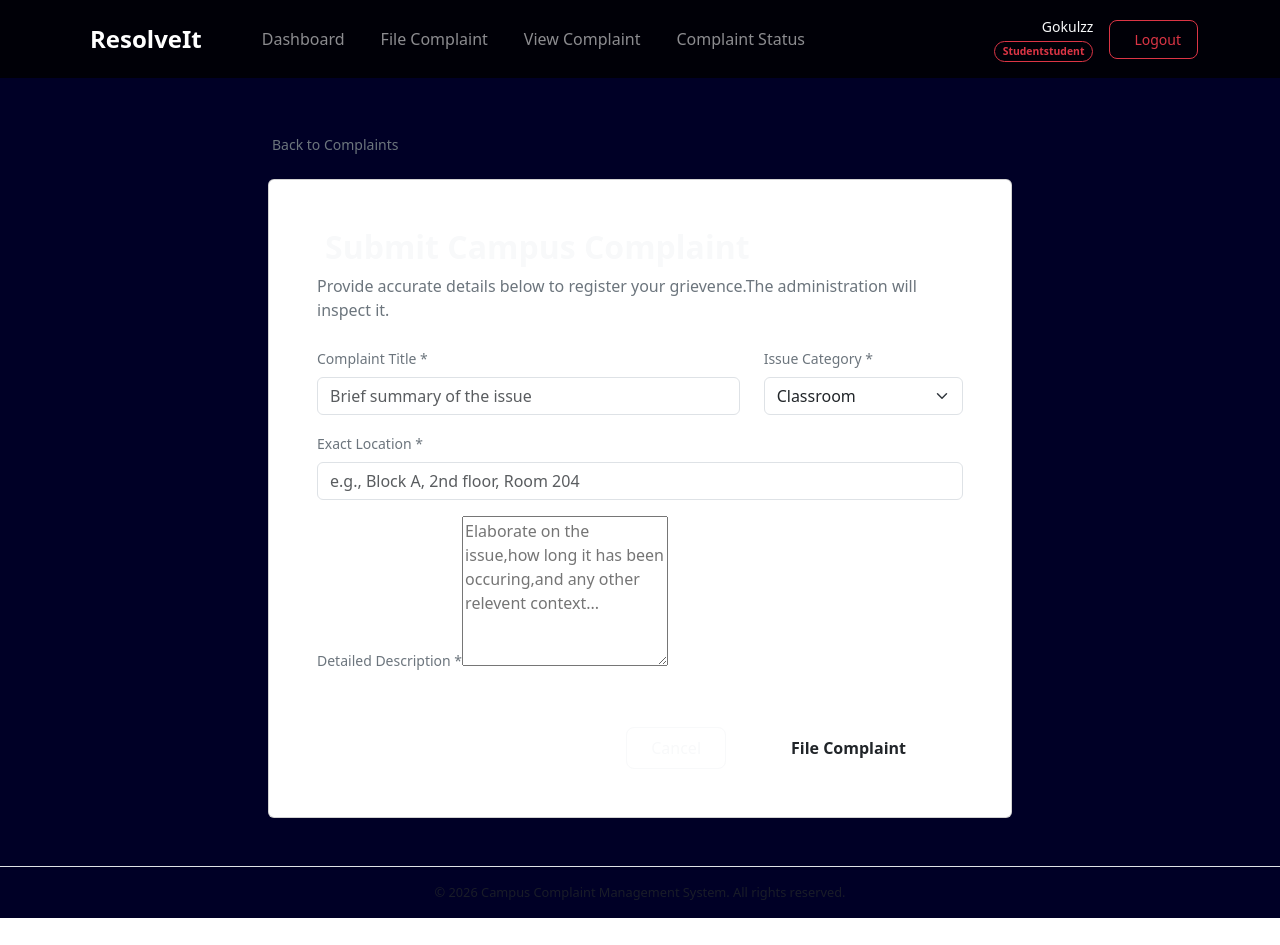
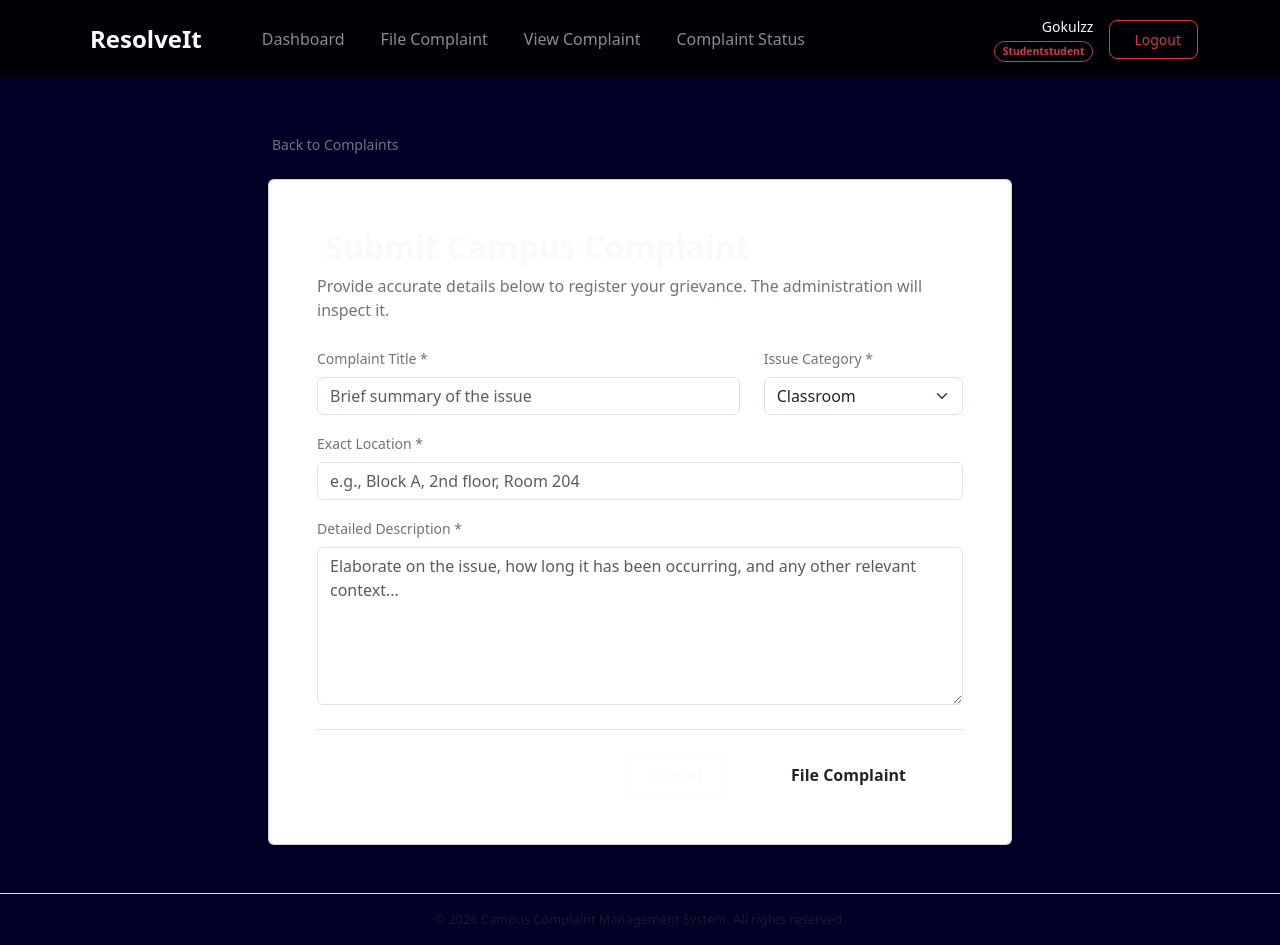
Before and after one commit to GOKULLSS/ResolveIt, a React (Vite) app in the folder frontend/: page /submit-complaint in a window 1280 px wide. Before the commit the page ends 918 px from the top, so only its background shows below. Built offline with nearby package versions, Linux system fonts and the light colour scheme; the HTML template or start-up script is replaced by a standard one.

Commit message:
add page added 2

```diff
--- a/frontend/src/pages/StudentSubmit.jsx
+++ b/frontend/src/pages/StudentSubmit.jsx
@@ -1,8 +1,6 @@
-import React, { useEffect, useState } from 'react'
+import React, { useEffect, useState } from 'react';
 import { useNavigate, useParams, Link } from 'react-router-dom';
 import axios from 'axios';
-
-
 
 const categories = [
   'Classroom',
@@ -15,6 +13,8 @@ const categories = [
   'Cleanliness',
   'Other'
 ];
+
+// ==========================================
 // 1. DUMMY DATA FOR TESTING
 // ==========================================
 const dummyComplaints = [
@@ -49,28 +49,39 @@ const StudentSubmit = () => {
   const isEditMode = !!id;
   const Navigate = useNavigate();
 
-  const [title,setTitle] = useState('');
-  const [category,setCategory] = useState(categories[0]);
-  const [description,setDescription] = useState('');
-  const [location,setLocation] = useState('');
+  const [title, setTitle] = useState('');
+  const [category, setCategory] = useState(categories[0]);
+  const [description, setDescription] = useState('');
+  const [location, setLocation] = useState('');
 
-  const [loading,setLoading] = useState(false);
-  const [fetchLoading,setFetchLoading] = useState(false);
-  const [error,setError] = useState('');
+  const [loading, setLoading] = useState(false);
+  const [fetchLoading, setFetchLoading] = useState(false);
+  const [error, setError] = useState('');
 
   useEffect(() => {
     if (isEditMode) {
-      const fetchComplainDetail = async () => {
+      // FIX: Standardized the name to fetchComplaintDetail to match its execution call below
+      const fetchComplaintDetail = async () => {
         try {
           setFetchLoading(true);
           setError('');
-          //const res = await axios.get('/api/complaints');
-          //const complaint = res.data.find((c) => c.id === id);
 
+          /*
+          // ------------------------------------------------------------
+          // ORIGINAL LIVE API CODE (Commented out for Dummy Testing)
+          // ------------------------------------------------------------
+          const res = await axios.get('/api/complaints');
+          const complaint = res.data.find((c) => c.id === id);
+          */
+
+          // ------------------------------------------------------------
+          // DUMMY DATA SIMULATION
+          // ------------------------------------------------------------
+          // Simulating a minor network latency delay
+          await new Promise((resolve) => setTimeout(resolve, 600));
           const complaint = dummyComplaints.find((c) => c.id === id);
 
-
-          if (!complaint){
+          if (!complaint) {
             setError('Complaint not found or you do not have permission to edit it.');
             return;
           }
@@ -85,51 +96,65 @@ const StudentSubmit = () => {
           setDescription(complaint.description);
           setLocation(complaint.location);
         } catch (err) {
-          console.error('Error fetching complaint detail:',err);
+          console.error('Error fetching complaint detail:', err);
           setError('Failed to load complaint data for editing.');
-        } finally{
+        } finally {
           setFetchLoading(false);
         }
       };
 
       fetchComplaintDetail();
     }
-    }, [id,isEditMode]);
+  // FIX: Changed 'isEditModel' to 'isEditMode' to resolve the Uncaught ReferenceError
+  }, [id, isEditMode]);
 
   const handleSubmit = async (e) => {
     e.preventDefault();
     setError('');
 
     if (!title.trim() || !category || !description.trim() || !location.trim()) {
-        setError('Please fill in all the required files from fields.');
+      setError('Please fill in all the required fields.');
       return;
     }
 
     setLoading(true);
     try {
-        const payload = { title,category,description,location };
-        // if(isEditMode) {
-        //   await axios.put(`/api/complaints/${id}`, payload);
-        // } else {
-        //   await axios.post('/api/complaints', payload);
-        // }
+      const payload = { title, category, description, location };
+
+      /*
+      // ------------------------------------------------------------
+      // ORIGINAL LIVE API CODE (Commented out for Dummy Testing)
+      // ------------------------------------------------------------
+      if (isEditMode) {
+        await axios.put(`/api/complaints/${id}`, payload);
+      } else {
+        await axios.post('/api/complaints', payload);
+      }
+      */
+
+      // ------------------------------------------------------------
+      // DUMMY SUBMISSION SIMULATION
+      // ------------------------------------------------------------
+      console.log('Successfully captured form data payload:', payload);
+      await new Promise((resolve) => setTimeout(resolve, 1000)); // Simulate response wait
+
       Navigate('/view-complaints');
     } catch (err) {
       console.log('Submission Error:', err);
-        const errorMsg = err.response?.data?.message || 'Error processing request.please try again.';
+      const errorMsg = err.response?.data?.message || 'Error processing request. Please try again.';
       setError(errorMsg);
     } finally {
       setLoading(false);
     }
-      } ;
+  };
 
   if (fetchLoading) {
     return (
       <div className="container py-5 text-center">
         <div className="spinner-border text-primary" role="status">
-              <span className="visually-hidden"> Loading data...</span>
+          <span className="visually-hidden">Loading data...</span>
         </div>
-            <p className="mt-3 text-secondary"> Loading details for edit...</p>
+        <p className="mt-3 text-secondary">Loading details for edit...</p>
       </div>
     );
   }
@@ -139,13 +164,13 @@ const StudentSubmit = () => {
       <div className="col-12 col-md-10 col-lg-8 fade-in-up">
         {/* Breadcrumbs */}
         <div className="mb-4">
-              <Link to="/view-complaints" className="text-secondary text-decoration-none small d-inline-flex align-items-center gap-1 hovr-underline">
+          <Link to="/view-complaints" className="text-secondary text-decoration-none small d-inline-flex align-items-center gap-1 hover-underline">
             <i className="bi bi-chevron-left"></i>
             <span>Back to Complaints</span>
-
           </Link>
         </div>
-              {/*card PANEL */}
+
+        {/* Card Panel */}
         <div className="card glass-panel p-4 p-md-5">
           <h2 className="fw-bold text-light mb-2">
             {isEditMode ? (
@@ -162,9 +187,8 @@ const StudentSubmit = () => {
           </h2>
           <p className="text-secondary mb-4">
             {isEditMode
-                      ? 'Update the description,category or location details of your pending complaint.'
-                      : 'Provide accurate details below to register your grievence.The administration will inspect it.'
-                       }
+              ? 'Update the description, category or location details of your pending complaint.'
+              : 'Provide accurate details below to register your grievance. The administration will inspect it.'}
           </p>
 
           {error && (
@@ -228,12 +252,12 @@ const StudentSubmit = () => {
               </div>
 
               <div className="mb-4">
-                        <label htmlFor="description" className="form-label text-secondary small fw-medium"> Detailed Description *</label>
+                <label htmlFor="description" className="form-label text-secondary small fw-medium">Detailed Description *</label>
                 <textarea
-                        className="form-contro custom-input"
+                  className="form-control custom-input" // FIX: corrected 'form-contro' typo
                   id="description"
                   rows="6"
-                        placeholder="Elaborate on the issue,how long it has been occuring,and any other relevent context..."
+                  placeholder="Elaborate on the issue, how long it has been occurring, and any other relevant context..."
                   value={description}
                   onChange={(e) => setDescription(e.target.value)}
                   disabled={loading}
@@ -241,7 +265,8 @@ const StudentSubmit = () => {
                 ></textarea>
               </div>
 
-                      <div className="d-flex justify-content-end gap-3 boarder-top boarder-opacity-10 pt-4" style={{borderColor: 'var(--border-color)' }}>
+              {/* FIX: corrected 'boarder-top' layout spelling mistake */}
+              <div className="d-flex justify-content-end gap-3 border-top border-opacity-10 pt-4" style={{ borderColor: 'var(--border-color)' }}>
                 <Link to="/view-complaints" className="btn btn-outline-light px-4 py-2" style={{ borderRadius: '8px' }}>
                   Cancel
                 </Link>
@@ -271,4 +296,4 @@ const StudentSubmit = () => {
   );
 };
 
-      export default StudentSubmit
+export default StudentSubmit;
```
Lines whose indentation alone changed are shown as unchanged.
